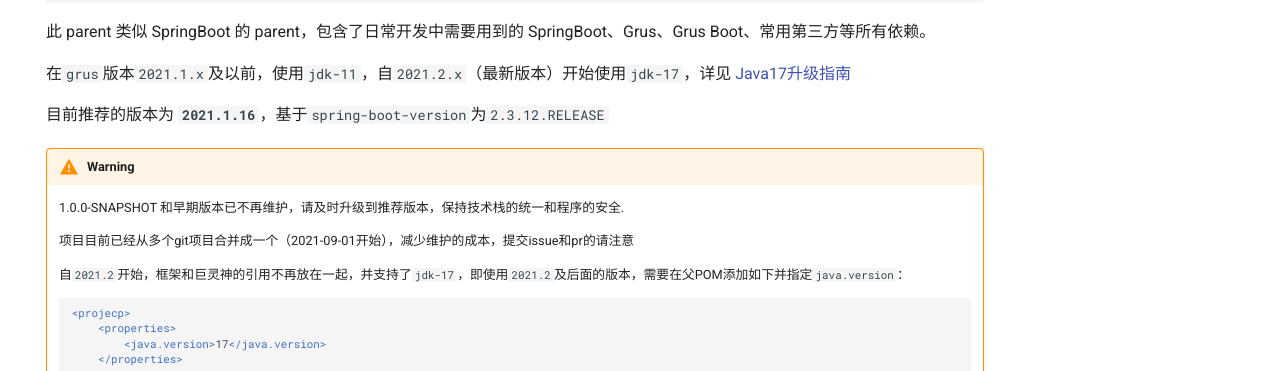
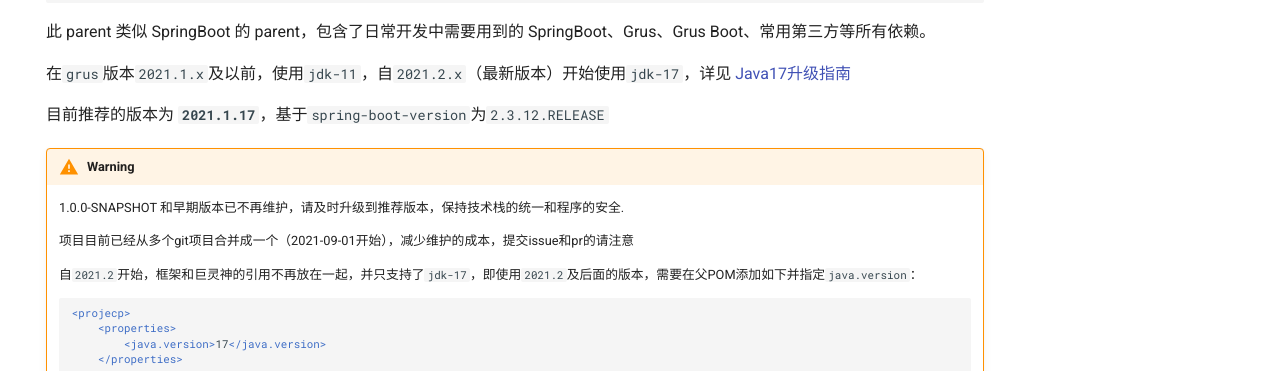
Before and after one commit to guanaitong/grus, an MkDocs documentation site: the page built from docs/index.md, in a window 1280 px wide and 900 px high. Shown: the part 408-779 px from the top of the window. Built offline with MkDocs 1.6.1 and Material for MkDocs 9.7.7, drawn with Linux system fonts in a browser that asks for light colours.

Commit message:
update version

````diff
--- a/docs/index.md
+++ b/docs/index.md
@@ -19,7 +19,7 @@
 
 在`grus`版本`2021.1.x`及以前，使用`jdk-11`，自`2021.2.x`（最新版本）开始使用`jdk-17`，详见 [Java17升级指南](grus/others/grus-17.md)
 
-目前推荐的版本为 **`2021.1.16`**，基于`spring-boot-version`为`2.3.12.RELEASE`
+目前推荐的版本为 **`2021.1.17`**，基于`spring-boot-version`为`2.3.12.RELEASE`
 
 !!! warning
 
@@ -27,7 +27,7 @@
 
     项目目前已经从多个git项目合并成一个（2021-09-01开始），减少维护的成本，提交issue和pr的请注意
 
-    自`2021.2`开始，框架和巨灵神的引用不再放在一起，并支持了`jdk-17`，即使用`2021.2`及后面的版本，需要在父POM添加如下并指定`java.version`：
+    自`2021.2`开始，框架和巨灵神的引用不再放在一起，并只支持了`jdk-17`，即使用`2021.2`及后面的版本，需要在父POM添加如下并指定`java.version`：
 
     ```xml
     <projecp>
````
